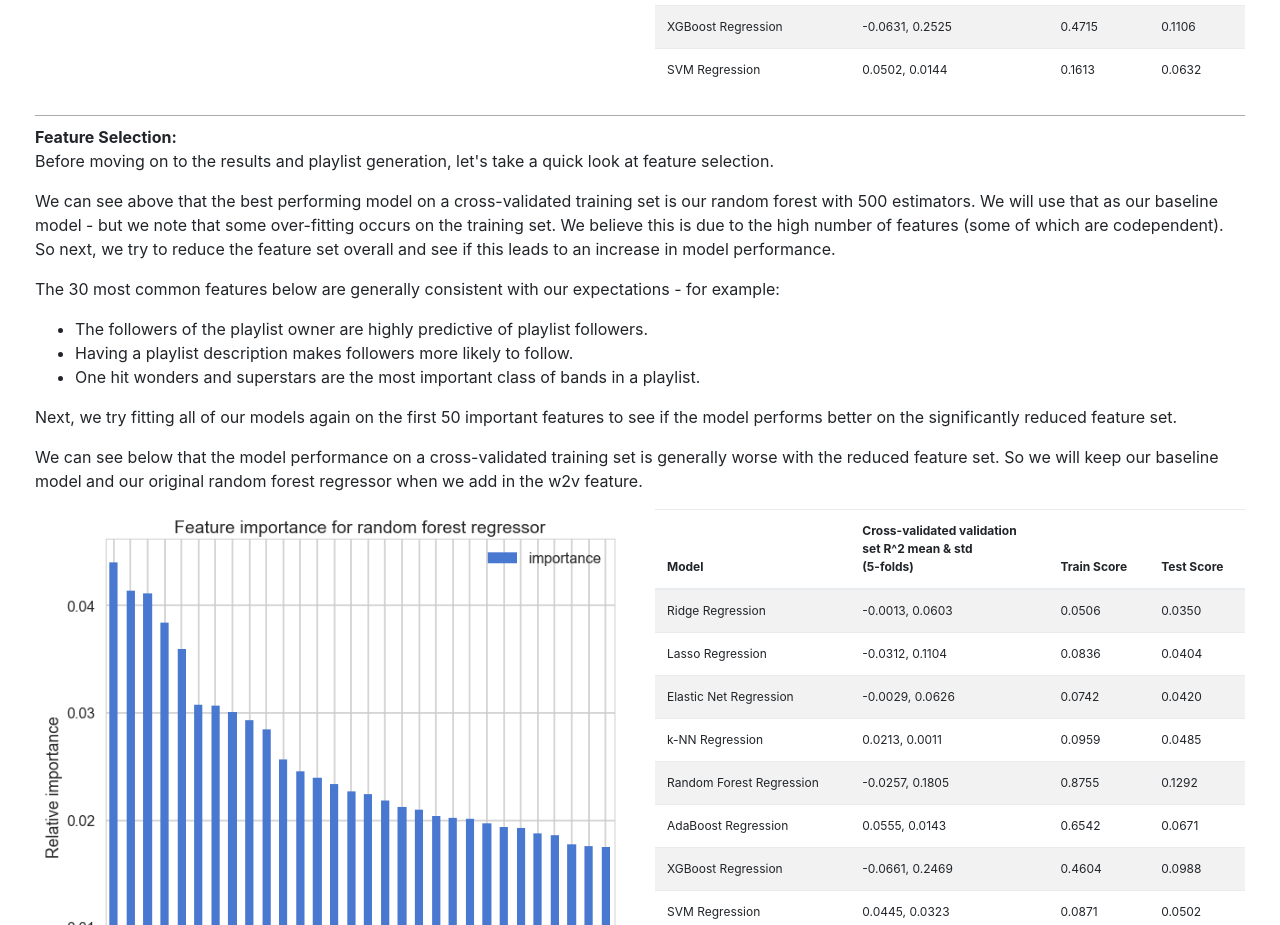
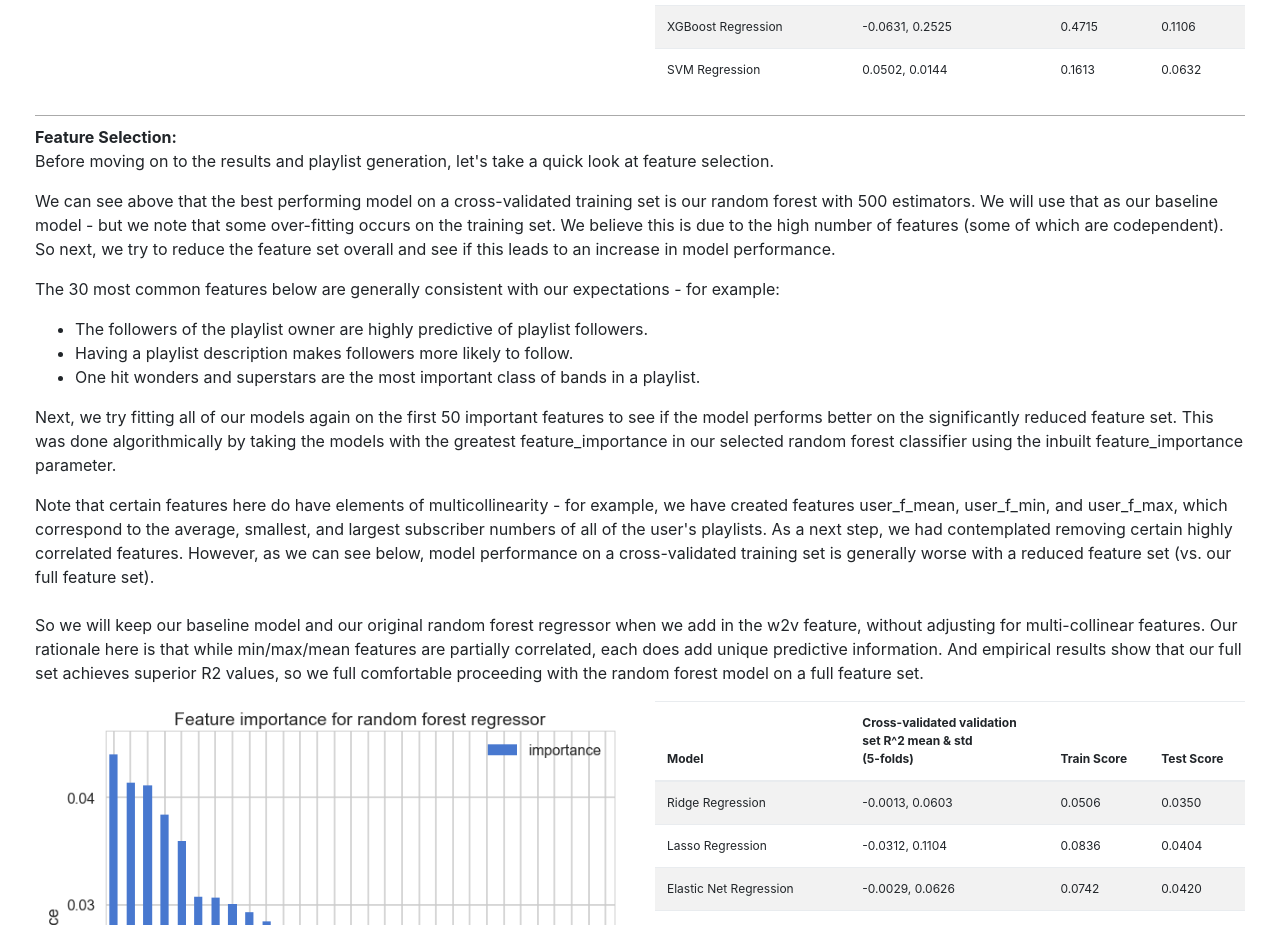
Before and after one commit to ac209-project/ac209-project, a website: page docs/index.html in a window 1280 px wide. Shown: the part 10040-10965 px from the top of the page. Drawn offline with Linux system fonts and the light colour scheme.

Commit message:
Added more detail on multicollinearity of features.

```diff
--- a/docs/index.html
+++ b/docs/index.html
@@ -657,12 +657,12 @@
                         <li>One hit wonders and superstars are the most important class of bands in a playlist.</li>
                     </ul>
                     Next, we try fitting all of our models again on the first 50 important features to see if
-                    the model performs better on the significantly reduced feature set.
+                    the model performs better on the significantly reduced feature set.  This was done algorithmically by taking the models with the greatest feature_importance in our selected random forest classifier using the inbuilt feature_importance parameter.
                     </p>
                     <p>
-                        We can see below that the model performance on a cross-validated training set is generally worse
-                        with the reduced feature set. So we will keep our baseline model and our original random forest
-                        regressor when we add in the w2v feature.
+                        Note that certain features here do have elements of multicollinearity - for example, we have created features user_f_mean, user_f_min, and user_f_max, which correspond to the average, smallest, and largest subscriber numbers of all of the user's playlists.  As a next step, we had contemplated removing certain highly correlated features.  However, as we can see below, model performance on a cross-validated training set is generally worse
+                        with a reduced feature set (vs. our full feature set). <br><br>So we will keep our baseline model and our original random forest
+                        regressor when we add in the w2v feature, without adjusting for multi-collinear features.  Our rationale here is that while min/max/mean features are partially correlated, each does add unique predictive information.  And empirical results show that our full set achieves superior R2 values, so we full comfortable proceeding with the random forest model on a full feature set.
                     </p>
                 </div>
             </div>
```
